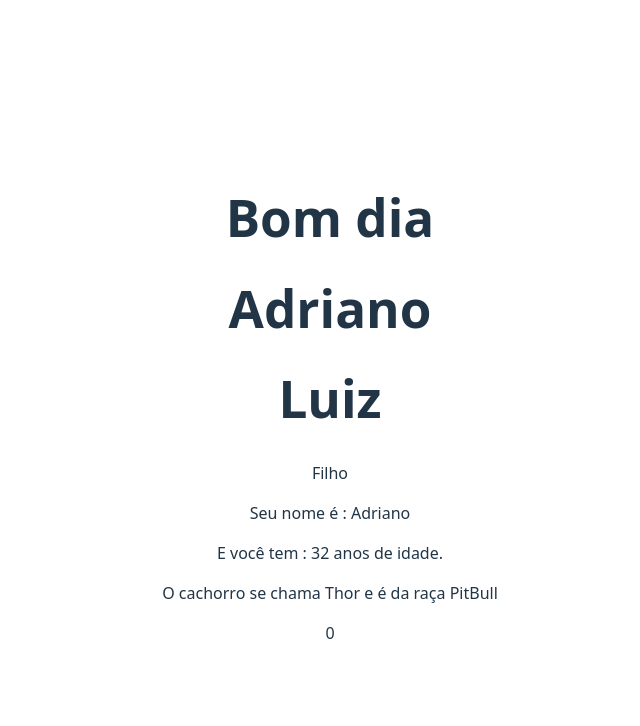
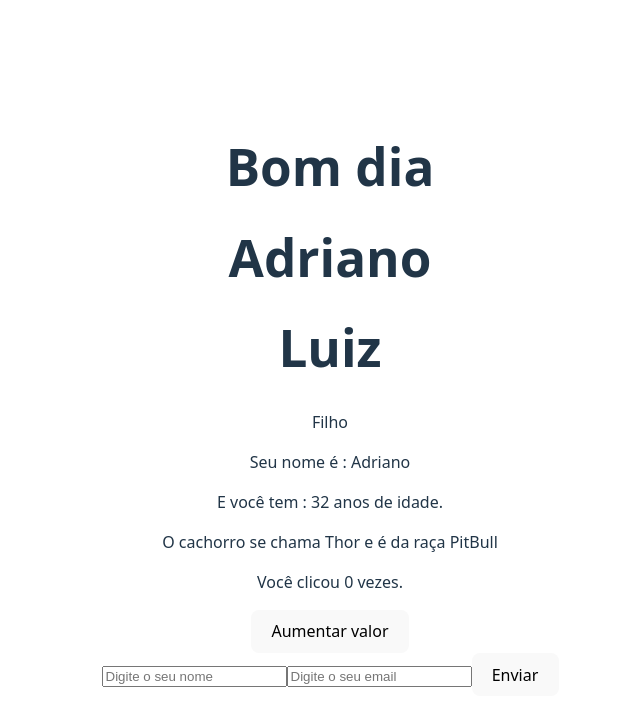
Before and after one commit to Adrianodosanjoos/Hora-de-Codar, a React (Vite) app: page / in a window 1280 px wide. Shown: the top 726 px of the page, without its empty margins (310-950 px from the left). Built offline with nearby package versions, Linux system fonts and the light colour scheme.

Commit message:
Atualização

```diff
--- a/src/App.jsx
+++ b/src/App.jsx
@@ -5,6 +5,7 @@
 import Descricao from './components/Descricao'
 import Cachorro from './components/Cachorro'
 import Counter from './components/Counter'
+import UseInfoForm from './components/UseInfoForm'
 
 function App() {
 
@@ -18,6 +19,7 @@
      <Descricao nome = "Adriano" anos = {32}/>
      <Cachorro nome = "Thor" raca = "PitBull"/>
      <Counter />
+     <UseInfoForm />
     </>
 
   )
--- a/src/components/Counter.jsx
+++ b/src/components/Counter.jsx
@@ -2,8 +2,15 @@
 
 const Counter = () => {
      const [count, setCount] = useState(0);
+     console.log("tentando");
 
-    return <div>{count}</div>;
+
+    return (
+        <div>
+        <p>Você clicou {count} vezes.</p>
+        <button onClick={() => setCount(count + 1)}>Aumentar valor</button>
+        </div>
+    );
 };
 
 export default Counter;
--- /dev/null
+++ b/src/components/UseInfoForm.jsx
@@ -0,0 +1,36 @@
+import { useState } from 'react'
+
+const UseInfoForm = () => {
+
+    const [name, setName] = useState("");
+    const [email, setEmail] = useState("");
+
+    const handleSubmit = (event) => {
+        event.preventDefault();
+        console.log("Nome:", name);
+        console.log("Email:", email);
+
+
+    }
+
+
+    return (
+        <form onSubmit={handleSubmit}>
+            <input
+                type='text'
+                value={name}
+                onChange={(e) => setName(e.target.value)}
+                placeholder='Digite o seu nome'
+            />
+            <input
+                type='email'
+                value={email}
+                onChange={(e) => setEmail(e.target.value)}
+                placeholder='Digite o seu email'
+            />
+            <button type='submit'>Enviar</button>
+        </form>
+    );
+}
+
+export default UseInfoForm
```
